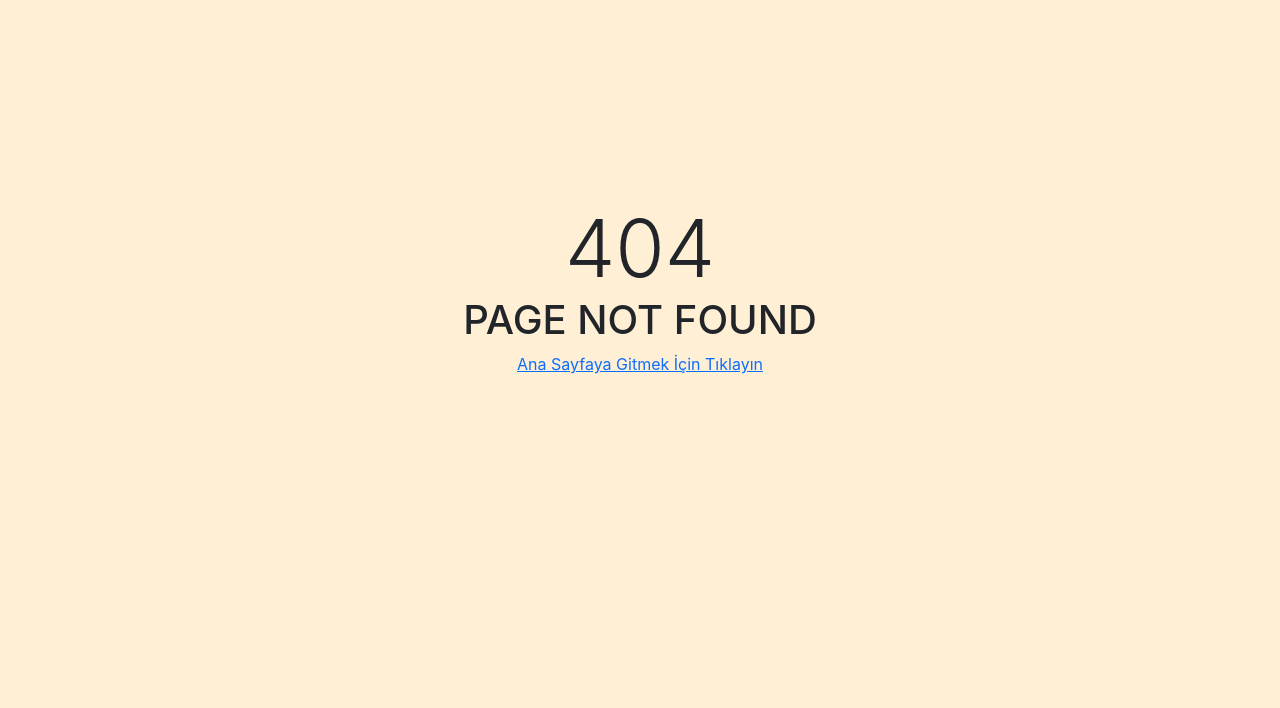
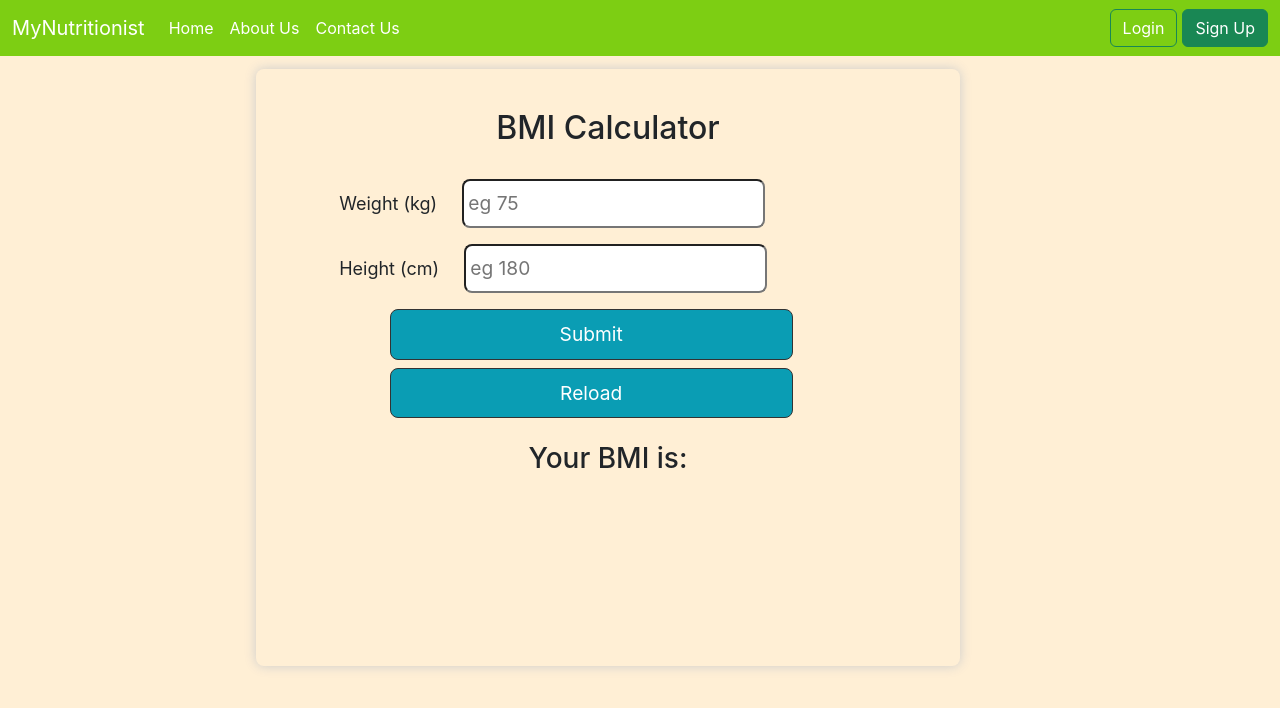
Before and after one commit to kodluyoruz-ist-front-end-bootcamp-k140/final-project-Mhsnarsln09, a React (Create React App) app in the folder my-app/: page /bmi-calculator in a window 1280 px wide. Before the commit this address had no page. Shown: the top 708 px of the page. Built offline with nearby package versions, Linux system fonts and the light colour scheme.

Commit message:
bmiCalculator

```diff
--- a/my-app/package.json
+++ b/my-app/package.json
@@ -8,6 +8,7 @@
     "@testing-library/user-event": "^13.5.0",
     "react": "^18.2.0",
     "react-dom": "^18.2.0",
+    "react-hot-toast": "^2.3.0",
     "react-router-dom": "^6.3.0",
     "react-scripts": "5.0.1",
     "web-vitals": "^2.1.4"
--- a/my-app/src/App.js
+++ b/my-app/src/App.js
@@ -1,21 +1,25 @@
 import React from "react";
 import { Routes, Route, } from "react-router-dom";
+import { BmiCalculatorPages } from "./Pages";
 import { AboutPages } from "./Pages/aboutPages";
 import { ContactPages } from "./Pages/contactPages";
 import { ErrorPages } from "./Pages/errorPages";
 import { HomePages } from "./Pages/homePages";
+import { Toaster } from 'react-hot-toast';
 
 
 function App() {
   return (
-
+    <>
+      <Toaster />
       <Routes>
         <Route path="/" element={<HomePages />} />
         <Route path="about" element={<AboutPages />} />
         <Route path="contact" element={<ContactPages />} />
+        <Route path="bmi-calculator" element={<BmiCalculatorPages />} />
         <Route path="*" element={<ErrorPages />} />
       </Routes>
-
+    </>
 
   );
 }
--- a/my-app/src/Pages/aboutPages.js
+++ b/my-app/src/Pages/aboutPages.js
@@ -1,28 +1,28 @@
 import { Header } from "../components/Header";
+import "./style.css"
 
 
 export function AboutPages() {
     return (
         <>
             <Header />
-            <div id="carouselExampleCaptions" className="carousel slide" data-bs-ride="false"
-            style={{margin:"0px 50px 50px 50px"}}>
+            <div id="carouselExampleCaptions" className="carousel slide" data-bs-ride="false">
                 <div className="carousel-indicators">
                     <button type="button" data-bs-target="#carouselExampleCaptions" data-bs-slide-to="0" className="active" aria-current="true" aria-label="Slide 1"></button>
                     <button type="button" data-bs-target="#carouselExampleCaptions" data-bs-slide-to="1" aria-label="Slide 2"></button>
                     <button type="button" data-bs-target="#carouselExampleCaptions" data-bs-slide-to="2" aria-label="Slide 3"></button>
                 </div>
-                <div className="carousel-inner" style={{height:"500px"}}  >
+                <div className="carousel-inner" style={{ height: "500px" }}  >
                     <div className="carousel-item active">
-                        <img src="https://www.1mg.com/articles/wp-content/uploads/2017/05/rsz_shutterstock_547520209.jpg" className="d-block w-100 " style={{height:"500px"}} alt="..."/>
+                        <img src="https://www.1mg.com/articles/wp-content/uploads/2017/05/rsz_shutterstock_547520209.jpg" className="d-block w-100 " style={{ height: "500px" }} alt="..." />
 
                     </div>
                     <div className="carousel-item">
-                        <img src="https://typelish.com/c/4bN0kZ2" className="d-block w-100" style={{height:"500px"}} alt="..."/>
+                        <img src="https://typelish.com/c/4bN0kZ2" className="d-block w-100" style={{ height: "500px" }} alt="..." />
 
                     </div>
                     <div className="carousel-item">
-                        <img src="https://www.incimages.com/uploaded_files/image/1920x1080/morning-run-1940x900_36164.jpg" className="d-block w-100" style={{height:"500px"}} alt="..."/>
+                        <img src="https://www.incimages.com/uploaded_files/image/1920x1080/morning-run-1940x900_36164.jpg" className="d-block w-100" style={{ height: "500px" }} alt="..." />
 
                     </div>
                 </div>
@@ -35,8 +35,8 @@ export function AboutPages() {
                     <span className="visually-hidden">Next</span>
                 </button>
             </div>
-            <div className="container">
-                <h1 style={{textAlign:"center"}}>About Us</h1>
+            <div className="container abouttext">
+                <h1>About Us</h1>
                 <p>Lorem ipsum dolor sit, amet consectetur adipisicing elit. Eaque molestias debitis nihil tenetur amet repellendus corporis ea corrupti quae, dolores et illum nemo eveniet eum, vel laborum in? Ut, eum.</p>
             </div>
         </>
--- /dev/null
+++ b/my-app/src/Pages/bmiCalculatorPages.js
@@ -0,0 +1,11 @@
+import { BmiCalculator } from "../components/bmiCalculator/bmiCalculator";
+import { Header } from "../components/Header/header";
+
+export function BmiCalculatorPages () {
+    return (
+        <>
+        <Header/>
+        <BmiCalculator/>
+        </>
+    )
+}
--- a/my-app/src/Pages/errorPages.js
+++ b/my-app/src/Pages/errorPages.js
@@ -4,9 +4,10 @@ export function ErrorPages () {
         <div className="container" style={{textAlign:"center", marginTop : "25vh"}}>
             <h1 className="display-1" >
                 404
-            <h1 >
+
+            </h1>
+            <h1>
                 PAGE NOT FOUND
-            </h1>
             </h1>
             <Link to="/">Ana Sayfaya Gitmek İçin Tıklayın</Link>
         </div>
--- a/my-app/src/Pages/index.js
+++ b/my-app/src/Pages/index.js
@@ -2,3 +2,4 @@ export * from "./homePages"
 export * from "./aboutPages"
 export * from "./contactPages"
 export * from "./errorPages"
+export * from "./bmiCalculatorPages"
--- /dev/null
+++ b/my-app/src/Pages/style.css
@@ -0,0 +1,58 @@
+/* HOME PAGE */
+.bmi{
+    display:flex;
+    justify-content : center;
+    align-items: center;
+    margin-top: 10%;
+}
+.nutritionist{
+    display:flex;
+    justify-content : center;
+    align-items: center;
+}
+.gym{
+    display:flex;
+    justify-content : center;
+    align-items: center;
+}
+.card:hover {
+    border-radius: 0px;
+    -webkit-box-shadow: 0px 0px 16px 0px rgb(0 0 0 / 75%);
+    -moz-box-shadow: 0px 0px 16px 0px rgba(0,0,0,0.75);
+    box-shadow: 0px 0px 16px 0px rgb(0 0 0 / 75%);
+    cursor: pointer;
+    border: none;
+}
+.homepage h5 {
+    text-align: center;
+}
+
+/* ABOUT PAGE */
+.carousel{
+    margin: 0 50px 50px 50px;
+}
+.abouttext h1{
+    text-align: center;
+    color: #1A8B9D;
+}
+/* CONTACT PAGE */
+.contacthead{
+    text-align: center;
+    margin-top: 5px;
+    color: #1A8B9D;
+}
+.contactdiv{
+    margin-top: 8%;
+}
+.contactright h1{
+    text-align: center;
+    color: #1A8B9D;
+}
+.contactleft{
+    padding-left: 2rem;
+    width: 45%;
+}
+.inputtext{
+    height: 100px;
+
+}
--- /dev/null
+++ b/my-app/src/components/bmiCalculator/bmiCalculator.js
@@ -0,0 +1,95 @@
+import React, {useState} from "react"
+import "./style.css"
+import toast from "react-hot-toast";
+export function BmiCalculator() {
+
+  // state
+  const [weight, setWeight] = useState()
+  const [height, setHeight] = useState()
+  const [bmi, setBmi] = useState("")
+  const [message, setMessage] = useState("")
+
+
+
+  let calcBmi = (event) => {
+    //prevent submitting
+    event.preventDefault()
+
+    if (weight === 0 || height === 0 ) {
+      toast.error("Please enter a valid weight and height")
+    } else {
+      let bmi = (weight / (height / 100) ** 2)
+      setBmi(bmi.toFixed(1))
+
+      // Logic for message
+
+      if (bmi < 18.5) {
+        setMessage("You are underweight")
+      } else if (bmi >= 18.5 && bmi < 25) {
+        setMessage("You are a healthy weight")
+      } else if (bmi >= 25 && bmi < 30) {
+        setMessage("You are a overweight")
+      } else if(bmi >= 30){
+        setMessage("You are obese")
+      }else {
+        setMessage("Please enter a valid weight and height")
+      }
+    }
+  }
+
+  //  show image based on bmi calculation
+  let imgSrc;
+
+  if (bmi < 1) {
+    imgSrc = null
+  } else {
+    if(bmi < 18.5) {
+      imgSrc = ""
+    } else if (bmi >= 18.5 && bmi < 25) {
+      imgSrc = "https://github.com/fireclint/bmi-calculator-react/blob/main/src/assets/underweight.png?raw=true"
+    } else if (bmi >= 25 && bmi < 30) {
+      imgSrc = "https://github.com/fireclint/bmi-calculator-react/blob/main/src/assets/overweight.png?raw=true"
+    } else if(bmi >= 30 ){
+      imgSrc = "https://banner2.cleanpng.com/20180821/ptj/kisspng-drawing-obesity-painting-sketch-vitamin-dieting-and-obesity-5b7c2cc038a816.2885828115348645762321.jpg"
+    }
+
+  }
+
+
+  let reload = () => {
+    window.location.reload()
+  }
+
+  return (
+    <div className="calculator">
+      <div className="container bmical">
+        <h2 className="center">BMI Calculator</h2>
+        <form className="calform" onSubmit={calcBmi}>
+          <div >
+            <label>Weight (kg)</label>
+            <input value={weight} onChange={(e) => setWeight(e.target.value)}
+            placeholder="eg 75" />
+          </div>
+          <div>
+            <label>Height (cm)</label>
+            <input value={height} onChange={(event) => setHeight(event.target.value)}
+             placeholder="eg 180" />
+          </div>
+          <div>
+            <button className="btn btn-info btns" type="submit">Submit</button>
+            <button className="btn btn-outline-info btns btno" onClick={reload} type="submit">Reload</button>
+          </div>
+        </form>
+
+        <div className="center">
+          <h3>Your BMI is: {bmi}</h3>
+          <p>{message}</p>
+        </div>
+
+        <div className="img-container">
+          <img src={imgSrc} alt=""></img>
+        </div>
+      </div>
+    </div>
+  );
+}
--- /dev/null
+++ b/my-app/src/components/bmiCalculator/index.js
@@ -0,0 +1 @@
+export * from "./bmiCalculator"
--- /dev/null
+++ b/my-app/src/components/bmiCalculator/style.css
@@ -0,0 +1,67 @@
+
+.calculator {
+    display: flex;
+    flex-direction: column;
+    justify-content: center;
+    align-items: center;
+    padding-top : 1%;
+    padding-left: 20%;
+    width: 75%;
+
+}
+
+.bmical {
+    box-shadow: 0px 0px 12px #ccc;
+    border-radius: 8px;
+    padding: 1rem;
+
+}
+
+.center {
+    text-align: center;
+    margin: 24px 0;
+}
+
+.calform{
+    width: 75%;
+    margin-left: 10%;
+}
+label{
+    font-size: large;
+}
+
+input {
+    width: 60%;
+    font-size: 1.2rem;
+    padding: 8px 4px;
+    margin: 8px 5%;
+    border-radius: 8px;
+}
+.btns {
+    display: block;
+    width: 80%;
+    font-size: 1.2rem;
+    margin: 8px 10%;
+    padding: 10px 0;
+    border: 1px solid #333;
+    border-radius: 8px;
+    color: white;
+    background-color: #0a9db4;
+
+  }
+.btno{
+
+    background-color: #0a9db4;
+}
+p {
+    margin: 10px 0;
+}
+
+.img-container {
+    text-align: center;
+}
+
+.img-container img {
+    height: 150px;
+
+}
```
Also changed, not shown: my-app/src/Pages/contactPages.js (+17 -16 lines), my-app/src/Pages/homePages.js (+13 -7 lines), 1 other file (tests, documents, lock files or other folders).
